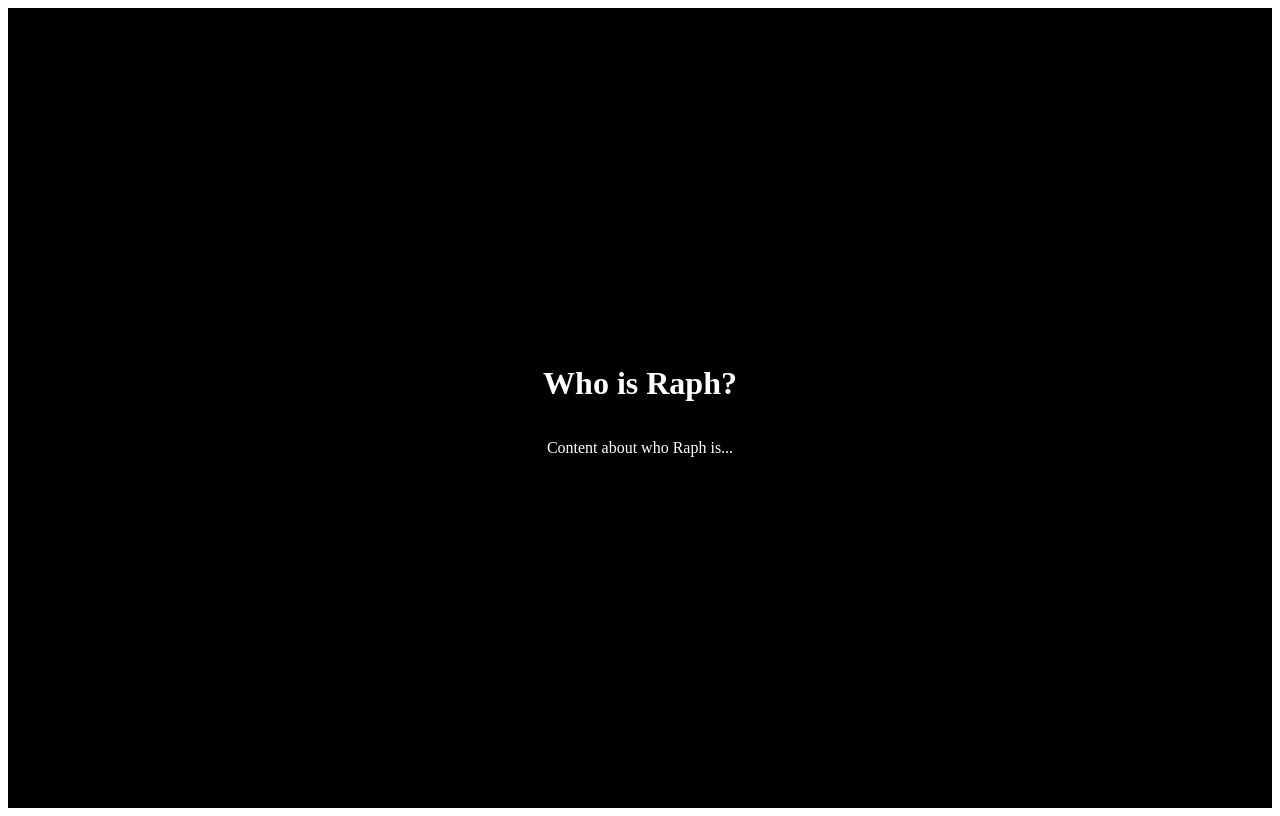
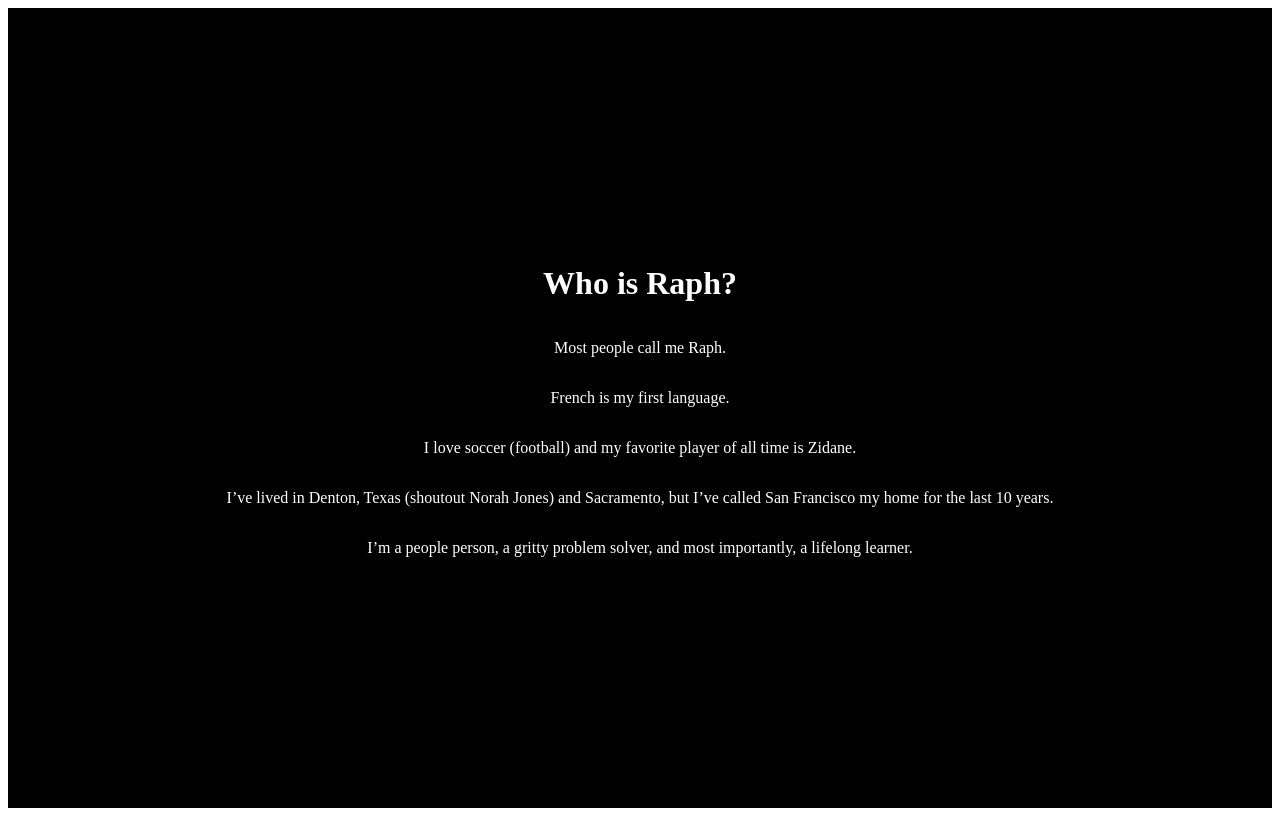
Before and after one commit to ralphieninefo/hire-raphael-nextjs, a Next.js app: page /who-is-raph in a window 1280 px wide. Built offline with nearby package versions, Linux system fonts and the light colour scheme; a web font is replaced by a local one.

Commit message:
Update Who is Raph page content

```diff
--- a/pages/who-is-raph.js
+++ b/pages/who-is-raph.js
@@ -9,7 +9,11 @@ export default function WhoIsRaph() {
       </Head>
       <main className={styles.main}>
         <h1>Who is Raph?</h1>
-        <p>Content about who Raph is...</p>
+        <p>Most people call me Raph.</p>
+        <p>French is my first language.</p>
+        <p>I love soccer (football) and my favorite player of all time is Zidane.</p>
+        <p>I’ve lived in Denton, Texas (shoutout Norah Jones) and Sacramento, but I’ve called San Francisco my home for the last 10 years.</p>
+        <p>I’m a people person, a gritty problem solver, and most importantly, a lifelong learner.</p>
       </main>
     </div>
   );
```
